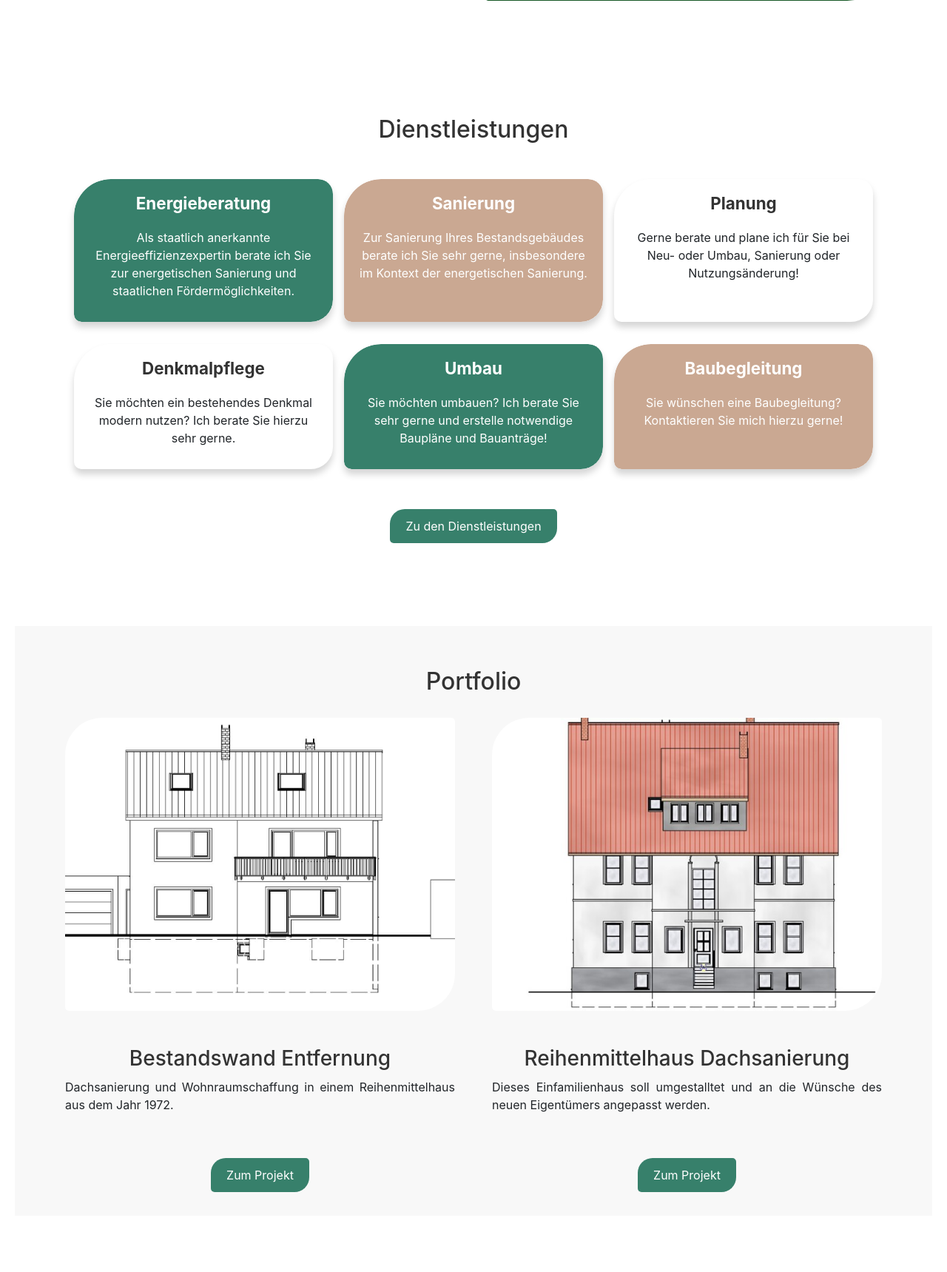
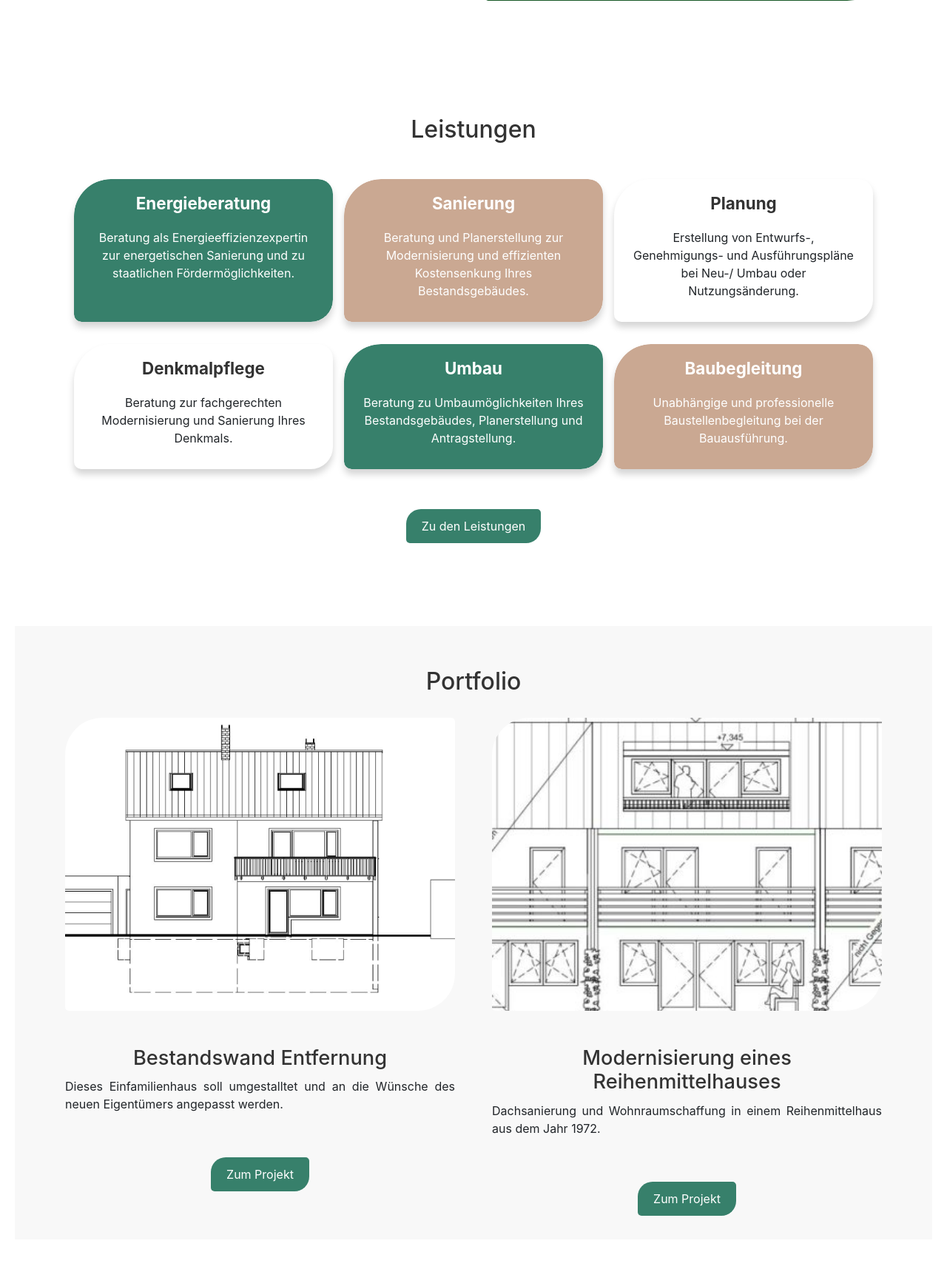
Before and after one commit to DouniaBK/arkitekture-MST, a Django app: page / in a window 1280 px wide. Shown: the part 580-2299 px from the top of the page at 74% size. Run offline with Django 5.2, Linux system fonts and the light colour scheme; parts of the project's set-up code (start-up, migrations or seed data) failed here and were passed over; some libraries are stand-ins or nearby versions.

Commit message:
fix: content errors

```diff
--- a/home/static/home/css/styles.css
+++ b/home/static/home/css/styles.css
@@ -248,6 +248,11 @@ div.project {
     padding: 10px;
     margin-bottom: 40px;
     border-radius: 5px;
+}
+
+div.project h3 {
+    font-size: 1.7rem;
+
 }
 
 
--- a/home/templates/home/home.html
+++ b/home/templates/home/home.html
@@ -35,52 +35,47 @@ Starke-Thomsen{% endblock %} {% block content %}
 <!-- Services section -->
 <div class="container m-7">
   <div class="content-section">
-    <h2 class="mt-5 mb-5 text-center">Dienstleistungen</h2>
+    <h2 class="mt-5 mb-5 text-center">Leistungen</h2>
     <div class="home-service-container">
       <div class="home-service">
         <h3>Energieberatung</h3>
         <p>
-          Als staatlich anerkannte Energieeffizienzexpertin berate ich Sie zur
-          energetischen Sanierung und staatlichen Fördermöglichkeiten.
+          Beratung als Energieeffizienzexpertin zur energetischen Sanierung und zu staatlichen Fördermöglichkeiten.
         </p>
       </div>
       <div class="home-service">
         <h3>Sanierung</h3>
         <p>
-          Zur Sanierung Ihres Bestandsgebäudes berate ich Sie sehr gerne,
-          insbesondere im Kontext der energetischen Sanierung.
+          Beratung und Planerstellung zur Modernisierung und effizienten Kostensenkung Ihres Bestandsgebäudes.
         </p>
       </div>
       <div class="home-service">
         <h3>Planung</h3>
         <p>
-          Gerne berate und plane ich für Sie bei Neu- oder Umbau, Sanierung oder
-          Nutzungsänderung!
+          Erstellung von Entwurfs-, Genehmigungs- und Ausführungspläne bei Neu-/ Umbau oder Nutzungsänderung.
         </p>
       </div>
       <div class="home-service">
         <h3>Denkmalpflege</h3>
         <p>
-          Sie möchten ein bestehendes Denkmal modern nutzen? Ich berate Sie
-          hierzu sehr gerne.
+          Beratung zur fachgerechten Modernisierung und Sanierung Ihres Denkmals.
         </p>
       </div>
       <div class="home-service">
         <h3>Umbau</h3>
         <p>
-          Sie möchten umbauen? Ich berate Sie sehr gerne und erstelle notwendige
-          Baupläne und Bauanträge!
+          Beratung zu Umbaumöglichkeiten Ihres Bestandsgebäudes, Planerstellung und Antragstellung.
         </p>
       </div>
       <div class="home-service">
         <h3>Baubegleitung</h3>
         <p>
-          Sie wünschen eine Baubegleitung? Kontaktieren Sie mich hierzu gerne!
+          Unabhängige und professionelle Baustellenbegleitung bei der Bauausführung.
         </p>
       </div>
     </div>
     <div class="text-center m-4">
-      <a href="{% url 'services' %}" class="btn" id="btn-green-leaf">Zu den Dienstleistungen</a>
+      <a href="{% url 'services' %}" class="btn" id="btn-green-leaf">Zu den Leistungen</a>
     </div>
   </div>
 </div>
@@ -103,8 +98,8 @@ Starke-Thomsen{% endblock %} {% block content %}
             </div>
             <h3 class="mt-5">Bestandswand Entfernung</h3>
             <p class="text-justify">
-              Dachsanierung und Wohnraumschaffung in einem Reihenmittelhaus aus
-              dem Jahr 1972.
+              Dieses Einfamilienhaus soll umgestalltet und an die Wünsche des
+              neuen Eigentümers angepasst werden.
             </p>
           </div>
           <div class="text-center m-4">
@@ -117,15 +112,15 @@ Starke-Thomsen{% endblock %} {% block content %}
           <div class="project">
             <div class="project-image">
               <img
-                src="{% static 'home/images/ansicht-dachsanierung.jpg' %}"
+                src="{% static 'home/images/projects/dachsanierung-project-img1.jpg' %}"
                 class="img-fluid"
                 alt="Project 2"
               />
             </div>
-            <h3 class="mt-5">Reihenmittelhaus Dachsanierung</h3>
+            <h3 class="mt-5">Modernisierung eines Reihenmittelhauses</h3>
             <p class="text-justify">
-              Dieses Einfamilienhaus soll umgestalltet und an die Wünsche des
-              neuen Eigentümers angepasst werden.
+              Dachsanierung und Wohnraumschaffung in einem Reihenmittelhaus aus
+              dem Jahr 1972.
             </p>
           </div>
           <div class="text-center m-4">
--- a/home/templates/home/projectone.html
+++ b/home/templates/home/projectone.html
@@ -25,7 +25,7 @@
             <div class="col-md-6 text-center">
                 <img src="{% static 'home/images/projects/umplanung-project-img3.jpg' %}" alt="Image 3" class="project-page-image img-fluid p-4"
                 id="boder-radius">
-                <p class="project-description pt-3">Hier noch im Bestand der alte Küchendruchgang. Dunkel, drückend und unpassend für moderne Wohnansprüche.</p>
+                <p class="project-description pt-3">Also erfolgt die Umplanung und die Planeingabe bei der zuständigen Baubehörde.</p>
             </div>
             <div class="col-md-6 text-center">
                 <img src="{% static 'home/images/projects/umplanung-project-img4.jpg' %}" alt="Image 3" class="project-page-image img-fluid p-4"
@@ -37,12 +37,12 @@
             <div class="col-md-6 text-center">
                 <img src="{% static 'home/images/projects/umplanung-project-img5.jpg' %}" alt="Image 4" class="project-page-image img-fluid p-4"
                 id="boder-radius">
-                <p class="project-description pt-3">Nach dem Entfernen der Wand wirk - trotz Rohbau -das EG schon viel heller, geräumiger und wohnlicher.</p>
+                <p class="project-description pt-3">Hier noch im Bestand der alte Küchendruchgang. Dunkel, drückend und unpassend für moderne Wohnansprüche.</p>
             </div>
             <div class="col-md-6 text-center">
                 <img src="{% static 'home/images/projects/umplanung-project-img6.jpg' %}" alt="Image 4" class="project-page-image img-fluid p-4"
                 id="boder-radius">
-                <p class="project-description pt-3">Und letztlich wird auch schon die Gaderobe zugemauert - ein größeres Gäste-WC soll entstehen.</p>
+                <p class="project-description pt-3">Nach dem Entfernen der Wand wirk - trotz Rohbau -das EG schon viel heller, geräumiger und wohnlicher. Und letztlich wird auch schon die Gaderobe zugemauert - ein größeres Gäste-WC soll entstehen.</p>
             </div>
         </div>
 
```
Also changed, not shown: home/templates/home/portfolio.html (+5 -5 lines).
